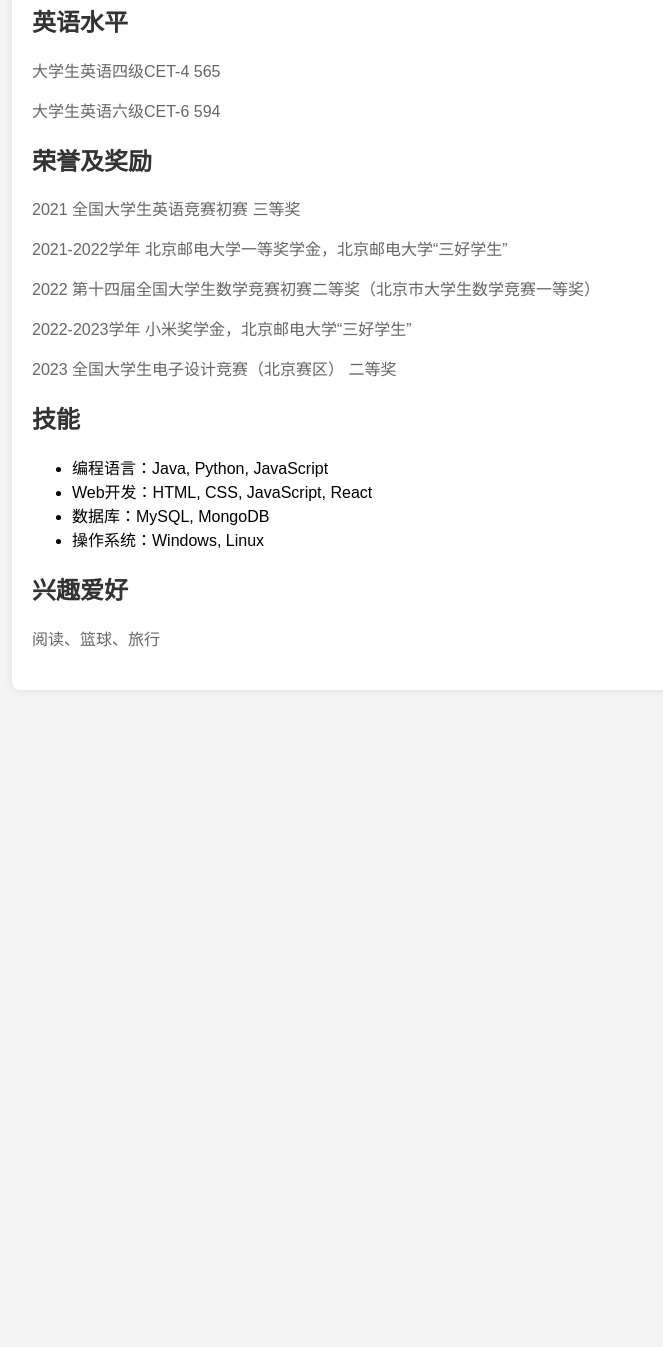
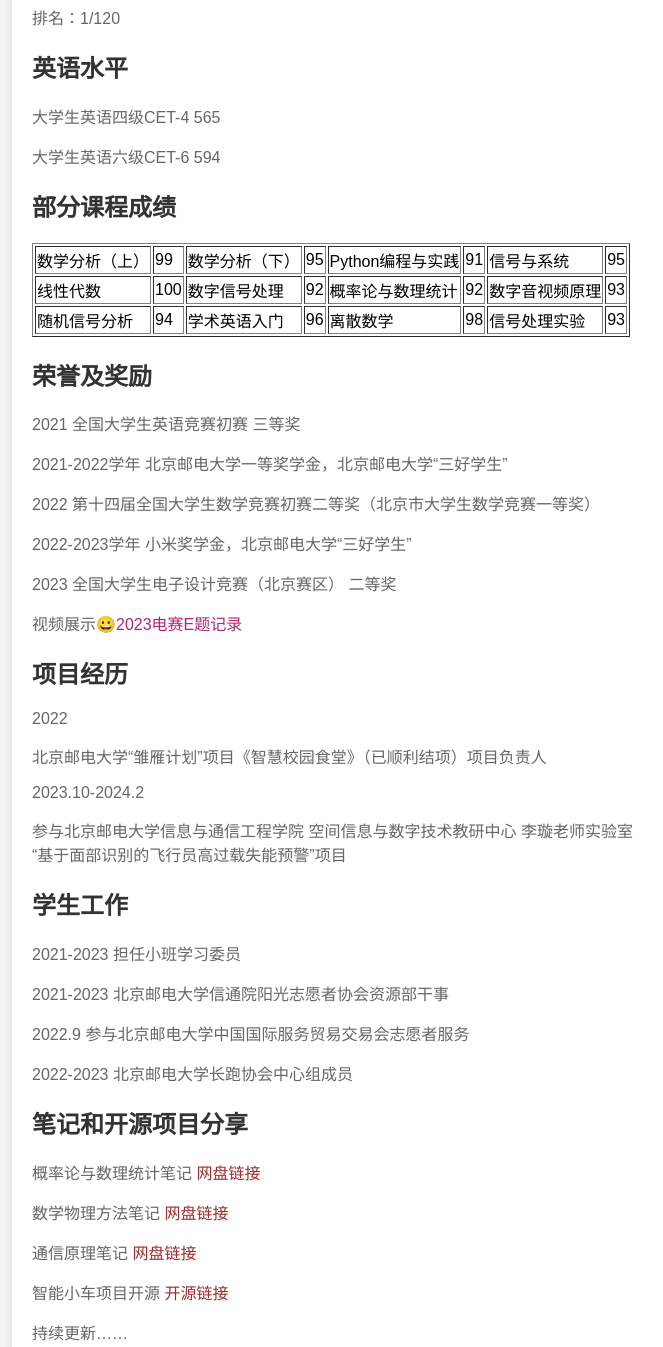
Before and after one commit to SpiritsYouthHarmony/SpiritsYouthHarmony.github.io, a plain HTML site: page index.html in a window 1280 px wide. Shown: the part 622-1969 px from the top of the page, without its empty margins (208-871 px from the left). Before the commit the page ends 1362 px from the top, so only its background shows below. Drawn offline with Linux system fonts and the light colour scheme.

Commit message:
Update index.html

```diff
--- a/index.html
+++ b/index.html
@@ -12,7 +12,7 @@
             background-color: #f4f4f4;
         }
 		header {
-            text-align: center;
+            text-align: left;
             margin-bottom: 20px;
         }
 		header img {
@@ -42,7 +42,7 @@
 <body>
     <div class="container">
         <header>
-			<img src="./黄芪当归党参.png" alt="证件照">
+			<img src="./syh.png" alt="证件照">
             <h1>个人简历 盛勇豪 北京邮电大学 信息与通信工程学院</h1>
         </header>
         <section class="section">
@@ -56,7 +56,9 @@
         </section>
         <section class="section">
             <h2>教育背景</h2>
-            <p>2021 - 至今 本科，北京邮电大学大学，信息与通信工程学院，电子信息工程专业</p>
+            <p>2021 - 至今 本科，北京邮电大学，信息与通信工程学院，电子信息工程专业</p>
+            <p>GPA：3.85</p>
+            <p>排名：1/120</p>
         </section>
 		<section class="section">
             <h2>英语水平</h2>
@@ -64,26 +66,75 @@
 			<p>大学生英语六级CET-6 594</p>
         </section>
         <section class="section">
+            <h2>部分课程成绩</h2>
+            <table border="1" style="height: auto; width: auto;">
+                <tr>
+                  <td>数学分析（上）</td>
+                  <td>99</td>
+                  <td>数学分析（下）</td>
+                  <td>95</td>
+                  <td>Python编程与实践</td>
+                  <td>91</td>
+                  <td>信号与系统</td>
+                  <td>95</td>
+                </tr>
+                <tr>
+                  <td>线性代数</td>
+                  <td>100</td>
+                  <td>数字信号处理</td>
+                  <td>92</td>
+                  <td>概率论与数理统计</td>
+                  <td>92</td>
+                  <td>数字音视频原理</td>
+                  <td>93</td>
+                </tr>
+                <tr>
+                    <td>随机信号分析</td>
+                    <td>94</td>
+                    <td>学术英语入门</td>
+                    <td>96</td>
+                    <td>离散数学</td>
+                    <td>98</td>
+                    <td>信号处理实验</td>
+                    <td>93</td>
+                  </tr>
+                </table>
+        </section>
+
+        <section class="section">
             <h2>荣誉及奖励</h2>
             <p>2021 全国大学生英语竞赛初赛 三等奖</p>
             <p>2021-2022学年 北京邮电大学一等奖学金，北京邮电大学“三好学生”</p>
 			<p>2022 第十四届全国大学生数学竞赛初赛二等奖（北京市大学生数学竞赛一等奖）</p>
             <p>2022-2023学年 小米奖学金，北京邮电大学“三好学生”</p>
 			<p>2023 全国大学生电子设计竞赛（北京赛区） 二等奖</p>
+            <p>视频展示😀<a style="color: rgb(181, 34, 117); text-decoration: none;"href="https://www.bilibili.com/video/BV13u4y1R7pt/?spm_id_from=333.999.0.0">2023电赛E题记录</a></p>
 
         </section>
         <section class="section">
-            <h2>技能</h2>
-            <ul>
-                <li>编程语言：Java, Python, JavaScript</li>
-                <li>Web开发：HTML, CSS, JavaScript, React</li>
-                <li>数据库：MySQL, MongoDB</li>
-                <li>操作系统：Windows, Linux</li>
-            </ul>
+            <h2>项目经历</h2>
+
+            <p>2022</p>
+            <p>北京邮电大学“雏雁计划”项目《智慧校园食堂》（已顺利结项）项目负责人</p>
+            <p>2023.10-2024.2</p>
+            <p>参与北京邮电大学信息与通信工程学院 空间信息与数字技术教研中心 李璇老师实验室 <br>“基于面部识别的飞行员高过载失能预警”项目</p>
+
         </section>
         <section class="section">
-            <h2>兴趣爱好</h2>
-            <p>阅读、篮球、旅行</p>
+            <h2>学生工作</h2>
+            <p>2021-2023 担任小班学习委员</p>
+            <p>2021-2023 北京邮电大学信通院阳光志愿者协会资源部干事</p>
+            <p>2022.9    参与北京邮电大学中国国际服务贸易交易会志愿者服务</p>
+            <p>2022-2023 北京邮电大学长跑协会中心组成员</p>
+
+        </section>
+        <section class="section">
+            <h2>笔记和开源项目分享</h2>
+            <p>概率论与数理统计笔记 <a style="color: brown; text-decoration: none;" href="https://pan.baidu.com/s/1sUB4opaHBjbh2WR-kEKFOA?pwd=lgce">网盘链接</a></p>
+            <p>数学物理方法笔记 <a style="color: brown; text-decoration: none;"href="https://pan.baidu.com/s/10keLLJRrawioosDsbcTLEw?pwd=tcbe">网盘链接</a></p>
+            <p>通信原理笔记 <a style="color: brown; text-decoration: none;"href="https://pan.baidu.com/s/1qgR3Q7ZhPjeWPzS1Mr_AHQ?pwd=nozi">网盘链接</a></p>
+            <p>智能小车项目开源 <a style="color: brown; text-decoration: none;"href="https://oshwhub.com/syh_kkf/yi-ge-xin-shou-xiao-bai-di-zhi-neng-xiao-ju">开源链接</a></p>
+            <p>持续更新……</p>
         </section>
     </div>
 </body>
```
